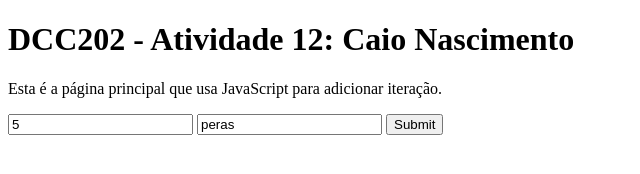
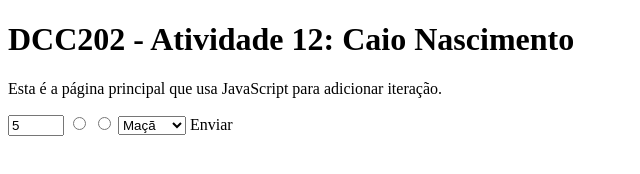
Before and after one commit to ufjf-dcc202/ufjf-dcc202-2023-3-b-atv12-nreiscaio, a website: page index.html in a window 1280 px wide. Shown: the whole page, without its empty margins (0-640 px from the left). Drawn offline with Linux system fonts and the light colour scheme.

Commit message:
avancando no index

```diff
--- a/index.html
+++ b/index.html
@@ -1,24 +1,37 @@
 <!DOCTYPE html>
 <html lang="pt">
   <head>
-    <meta charset="UTF-8">
-    <meta name="viewport" content="width=device-width, initial-scale=1.0">
+    <meta charset="UTF-8" />
+    <meta name="viewport" content="width=device-width, initial-scale=1.0" />
     <title>DCC202 - Atividade 12: Caio Nascimento</title>
     <script type="module" src="main.js"></script>
+    <style>input:invalid{
+        border: 1px solid red;
+        color: red;
+    }
+    </style>
   </head>
   <body>
-
+    <main>
       <h1>DCC202 - Atividade 12: Caio Nascimento</h1>
-    <p>Esta é a página principal que usa JavaScript para adicionar iteração.</p>
+      <p>
+        Esta é a página principal que usa JavaScript para adicionar iteração.
+      </p>
 
       <section>
         <form name="entrada">
-            <input name="quantidade" value="5">
-            <input name="fruta" value="peras">
-            <input type="submit" name="enviar">
+          <input type="number" name="quantidade" value="5" min="0" max="12"/>
+          <input type="radio" name="origem" value="maria">
+          <input type="radio" name="origem" value="joao">
+          <select name="fruta">
+            <option value="maca">Maçã</option>
+            <option value="pera">Pera</option>
+            <option value="banana">Banana</option>
+          </select>
+          <buttom type="submit" name="enviar">Enviar</buttom>
         </form>
       </section>
       <section></section>
-
+    </main>
   </body>
 </html>
```
Lines whose indentation alone changed are shown as unchanged.
